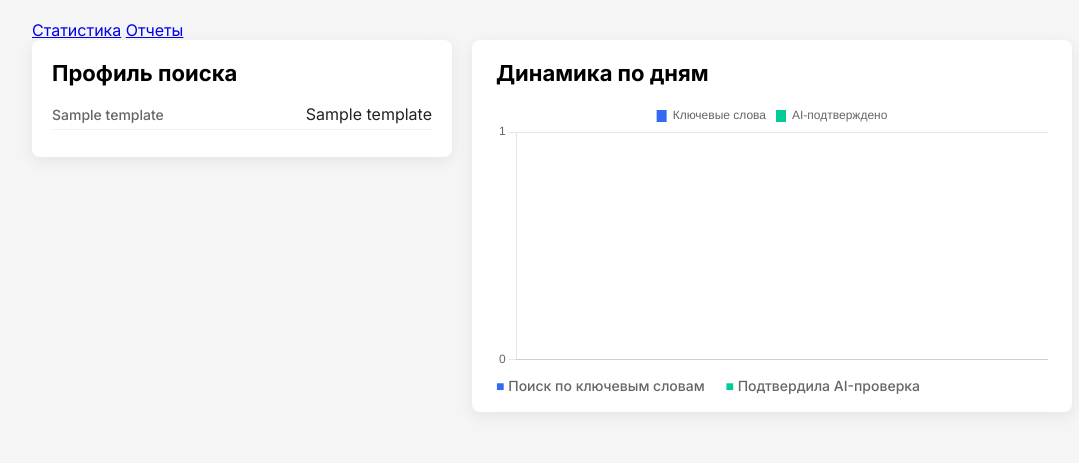
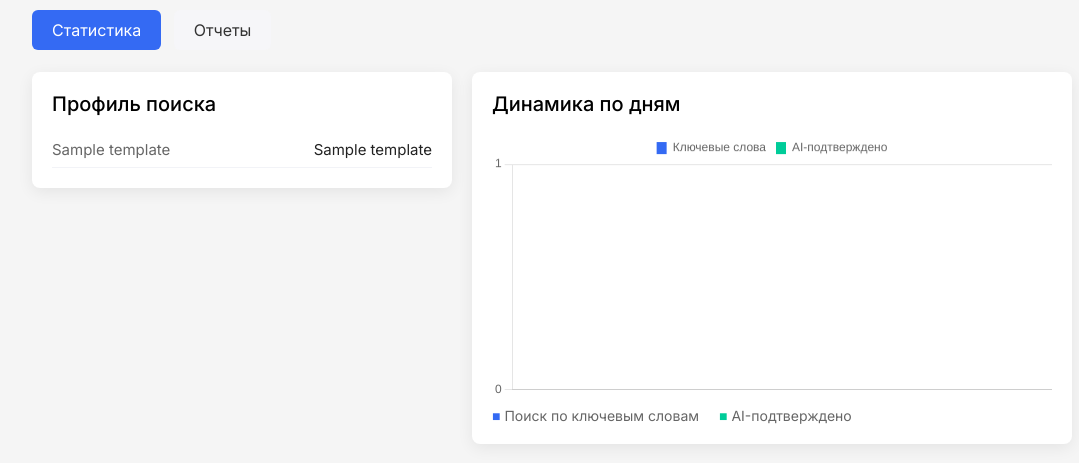
Before and after one commit to ra-led/tender-gpt, a Flask app: template web/templates/client_stat.html in a window 1280 px wide. Shown: the top 463 px of the page, without its empty margins (8-1087 px from the left). Run offline with Flask 3, Linux system fonts and the light colour scheme; the template is opened without the code that fills it: most values are stand-ins (such as "Sample title", 1, 10 or a date in 2020).

Commit message:
pretty stat page

```diff
--- a/web/templates/client_stat.html
+++ b/web/templates/client_stat.html
@@ -4,246 +4,202 @@
   <meta charset="UTF-8">
   <title>Статистика — TenderAI</title>
   <meta name="viewport" content="width=device-width, initial-scale=1.0">
-    <!-- Include Inter/Roboto for consistency -->
+
+  <!-- Fonts & base CSS -->
   <link href="https://fonts.googleapis.com/css?family=Inter:400,500,700|Roboto:400,500,700" rel="stylesheet">
   <link rel="stylesheet" href="{{ url_for('static', filename='css/style.css') }}">
+
+  <!-- Chart.js -->
   <script src="https://cdn.jsdelivr.net/npm/chart.js"></script>
+
   <style>
-        /* OVERRIDES/ENHANCEMENTS for stat page only */
-        .stat-layout {
-            display: flex;
-            gap: 20px;
-            align-items: flex-start;
-        }
-        .stat-fields-panel {
+    /* === Copy/paste the exact tab-bar styles from tender.html === */
+    .tab-bar { margin-bottom: 32px; }
+    .tab-bar a { padding: 10px 20px; border-radius: 6px; text-decoration: none; background: #F6F6F9; color: #333; margin-right: 8px; }
+    .tab-bar a.active { background: #346AF3; color: #fff; }
+
+    /* Layout for stats page */
+    .stat-layout { display: flex; gap: 20px; align-items: flex-start; }
+    .stat-fields-panel,
+    .stat-chart-panel {
       background: #fff;
       border-radius: 8px;
-            padding: 20px 20px 16px 20px;
-            box-shadow: 0px 4px 16px rgba(0,0,0,0.07);
-            min-width: 270px;
-            max-width: 420px;
-            flex: 1 1 350px;
+      box-shadow: 0 4px 16px rgba(0,0,0,0.07);
+      padding: 20px;
     }
-        .stat-fields-panel h2 {
-            font-size: 22px;
+    .stat-fields-panel { flex: 1 1 320px; max-width: 420px; }
+    .stat-chart-panel  { flex: 1 1 420px; max-width: 600px; }
+
+    .stat-fields-panel h2,
+    .stat-chart-panel h2 {
       margin-top: 0;
-            margin-bottom: 18px;
+      margin-bottom: 16px;
+      font-size: 20px;
+      font-weight: 500;
     }
+
     .stat-field-row {
       display: flex;
-            align-items: baseline;
       justify-content: space-between;
-            margin-bottom: 11px;
-            padding-bottom: 5px;
-            border-bottom: 1px solid #f2f3f7;
+      padding: 8px 0;
+      border-bottom: 1px solid #F2F3F7;
+      font-size: 15px;
     }
-        .stat-field-label {
-            color: #666;
-            font-size: 14px;
+    .stat-field-label { color: #666; flex: 0 0 130px; }
+    .stat-field-val   { text-align: right; flex: 1; min-width: 0; color: #222; }
+
+    /* Booleans as badges */
+    .badge-yes, .badge-no {
+      display: inline-block;
+      padding: 2px 8px;
+      border-radius: 12px;
+      font-size: 13px;
       font-weight: 500;
-            margin-right: 16px;
-            flex: 0 0 130px;
-            word-break: break-word;
+      color: #fff;
     }
-        .stat-field-val {
-            font-size: 16px;
-            color: #222;
-            text-align: right;
-            flex: 1;
-            min-width: 0;
-        }
-        /* Expandable for long text fields */
+    .badge-yes { background: #00CC88; }
+    .badge-no  { background: #CCC; color: #333; }
+
+    /* Expandable text */
     .expandable-text {
-            display: inline-block;
-            max-width: 370px;
-            max-height: 2.7em;
+      display: block;
+      max-height: 2.4em;
       overflow: hidden;
-            vertical-align: top;
-            position: relative;
       transition: max-height 0.25s;
       cursor: pointer;
     }
-        .expandable-text.expanded {
-            max-height: 1000px;
-            white-space: pre-line;
-        }
+    .expandable-text.expanded { max-height: 1000px; }
     .expand-toggle {
-            display: inline-block;
       font-size: 13px;
       color: #346AF3;
-            margin-left: 5px;
+      text-decoration: underline;
       cursor: pointer;
-            text-decoration: underline;
-            white-space: nowrap;
-        }
-        /* Badge for boolean */
-        .badge-yes, .badge-no {
-            padding: 2px 10px;
-            font-size: 13px;
-            border-radius: 11px;
-            font-weight: 500;
-            color: #fff;
-            margin-left: 1px;
+      margin-top: 2px;
       display: inline-block;
     }
-        .badge-yes { background: #00cc88; }
-        .badge-no { background: #ccc; color: #333; }
-        /* Stat chart block */
-        .stat-chart-panel {
-            background: #fff;
-            border-radius: 8px;
-            padding: 20px 24px 18px 24px;
-            box-shadow: 0px 4px 16px rgba(0,0,0,0.07);
-            min-width: 340px;
-            max-width: 600px;
-            flex: 1 1 440px;
+
+    /* Chart hint */
+    .chart-hint {
+      margin-top: 8px;
+      font-size: 14px;
+      color: #666;
     }
-        .stat-chart-panel h2 {
-            font-size: 22px;
-            margin-top: 0;
-            margin-bottom: 14px;
-        }
-        .chart-hint {
-            color:#666; margin-top:8px; font-size:14px; font-weight: 500;
-        }
-        /* Responsive: stack for mobile */
-        @media (max-width: 920px) {
-            .stat-layout {
-                flex-direction: column;
-                gap: 0;
-            }
-            .stat-chart-panel { margin-top: 20px; max-width: none; min-width: 0; padding: 18px 12px; }
-            .stat-fields-panel { max-width: none; min-width: 0; padding: 16px 8px 10px 8px; }
-        }
-        @media (max-width: 560px) {
-            .stat-fields-panel, .stat-chart-panel { padding: 12px 3vw; }
+
+    /* Responsive */
+    @media (max-width: 900px) {
+      .stat-layout { flex-direction: column; }
+      .stat-chart-panel { margin-top: 20px; }
     }
   </style>
 </head>
 <body>
+
   <div class="container">
-    <!-- Tab bar: identical style/DOM as in tender.html -->
+    <!-- SAME tab-bar as tender.html -->
     <div class="tab-bar">
       <a href="{{ url_for('client_template_stat', client_id=client_id, template_id=template_id) }}" class="active">Статистика</a>
       <a href="{{ url_for('dashboard', client_id=client_id) }}?template_id={{ template_id }}">Отчеты</a>
     </div>
+
     <div class="stat-layout">
-        <!-- Left: Profile fields -->
+      <!-- Profile fields -->
       <div class="stat-fields-panel">
         <h2>Профиль поиска</h2>
         {% set bool_fields = {'fz44': '44-ФЗ', 'fz223': '223-ФЗ'} %}
         {% for k, v in template.items() %}
           <div class="stat-field-row">
             <div class="stat-field-label">
-                        {# More friendly label, (replace_code for known fields) #}
-                        {% if bool_fields.get(k) %}
-                            {{ bool_fields[k] }}
-                        {% elif k in ['min_price', 'max_price'] %}
-                            {{ 'Мин. цена' if k == 'min_price' else 'Макс. цена' }}
-                        {% elif k == 'keywords' %}Ключевые слова
-                        {% elif k == 'stopwords' %}Стоп-слова
-                        {% elif k == 'supplier_description' %}Описание поставки
-                        {% elif k == 'anti_supplier_description' %}Исключения
-                        {% else %}
-                            {{ k|replace('_', ' ')|capitalize }}
-                        {% endif %}
+              {% if bool_fields.get(k)      %} {{ bool_fields[k] }}
+              {% elif k == 'min_price'     %} Мин. цена
+              {% elif k == 'max_price'     %} Макс. цена
+              {% elif k == 'keywords'      %} Ключевые слова
+              {% elif k == 'stopwords'     %} Стоп-слова
+              {% elif k == 'supplier_description'      %} Описание поставки
+              {% elif k == 'anti_supplier_description' %} Исключения
+              {% else %} {{ k|replace('_',' ')|capitalize }} {% endif %}
             </div>
             <div class="stat-field-val">
-                    {% if k in bool_fields %}
-                        {% if v %}
-                          <span class="badge-yes">Да</span>
-                        {% else %}
-                          <span class="badge-no">Нет</span>
-                        {% endif %}
-                    {% elif k in ['min_price', 'max_price'] %}
+              {% if bool_fields.get(k) %}
+                <span class="badge-yes" {% if not v %}class="badge-no"{% endif %}>
+                  {{ v and 'Да' or 'Нет' }}
+                </span>
+
+              {% elif k in ['min_price','max_price'] %}
                 {% if v is not none %}
                   {{ '{:,.0f}'.format(v).replace(',', ' ') }} ₽
-                        {% else %}—{% endif %}
-                    {% elif k in ['keywords', 'stopwords', 'supplier_description', 'anti_supplier_description'] %}
-                        {% set maxlen = 55 %}
-                        <span class="expandable-text" tabindex="0">
-                            {{ v[:maxlen] }}{% if v|length > maxlen %}...{% endif %}
-                        </span>
-                        {% if v|length > maxlen %}
-                          <span class="expand-toggle">Показать&nbsp;полностью</span>
-                        {% endif %}
+                {% else %} — {% endif %}
+
+              {% elif k in ['keywords','stopwords','supplier_description','anti_supplier_description'] %}
+                <div>
+                  <div class="expandable-text">{{ v }}</div>
+                  <div class="expand-toggle">Показать полностью</div>
+                </div>
+
               {% else %}
-                        {{ v if v else '—' }}
+                {{ v or '—' }}
               {% endif %}
             </div>
           </div>
         {% endfor %}
       </div>
-        <!-- Right: Chart block -->
+
+      <!-- Chart -->
       <div class="stat-chart-panel">
         <h2>Динамика по дням</h2>
-            <canvas id="statChart" width="420" height="205"></canvas>
+        <canvas id="statChart" width="420" height="200"></canvas>
         <div class="chart-hint">
           <span style="color:#346AF3;">■</span> Поиск по ключевым словам
-                <span style="color:#00CC99; margin-left:17px;">■</span> Подтвердила AI-проверка
+          <span style="margin-left:16px;color:#00CC99;">■</span> AI-подтверждено
         </div>
       </div>
     </div>
   </div>
+
   <script>
-    // Chart.js
+    // Chart.js init (same as before, with thinner bars)
     const data = {{ chart_data|tojson }};
     const ctx = document.getElementById('statChart').getContext('2d');
     new Chart(ctx, {
       type: 'bar',
       data: {
-            labels: data.map(x => x.date.slice(5)), // show mm-dd
+        labels: data.map(x => x.date.slice(5)),
         datasets: [
           {
             label: 'Ключевые слова',
             data: data.map(x => x.kw_count),
             backgroundColor: '#346AF3',
-                    barThickness: 22,  // side-by-side, thinner for compactness
+            barThickness: 18,
           },
           {
             label: 'AI-подтверждено',
             data: data.map(x => x.ai_count),
             backgroundColor: '#00CC99',
-                    barThickness: 22,
+            barThickness: 18,
           }
         ]
       },
       options: {
         responsive: true,
         plugins: {
-                legend: {
-                    position: 'top',
-                    labels: { boxWidth: 10 }
-                }
+          legend: { position: 'top', labels:{ boxWidth: 10 } }
         },
         scales: {
-                x: { grid: { display: false } },
-                y: { beginAtZero: true, ticks: { precision: 0 } }
+          x: { grid:{ display:false } },
+          y: { beginAtZero:true, ticks:{ precision:0 } }
         },
-            interaction: { mode: 'index', intersect: false }
+        interaction:{ mode:'index', intersect:false }
       }
     });
 
-    // JS for expandable text fields
-    document.querySelectorAll('.expand-toggle').forEach(function(link) {
-        link.addEventListener('click', function(e) {
-            const text = this.previousElementSibling;
-            if (!text.classList.contains('expanded')) {
-                text.classList.add('expanded');
-                this.textContent = 'Скрыть';
-            } else {
-                text.classList.remove('expanded');
-                this.textContent = 'Показать полностью';
-            }
-        });
-    });
-    document.querySelectorAll('.expandable-text').forEach(function(span) {
-        span.addEventListener('keydown', function(e) {
-            if (e.key === "Enter" || e.key === " ") {
-                const toggle = this.nextElementSibling;
-                if (toggle && toggle.classList.contains('expand-toggle')) toggle.click();
-            }
-        })
+    // Expand/collapse long text
+    document.querySelectorAll('.expand-toggle').forEach(el=>{
+      el.onclick = ()=>{
+        const txt = el.previousElementSibling;
+        txt.classList.toggle('expanded');
+        el.textContent = txt.classList.contains('expanded')
+                        ? 'Скрыть'
+                        : 'Показать полностью';
+      };
     });
   </script>
 </body>
```
Lines whose indentation alone changed are shown as unchanged.
